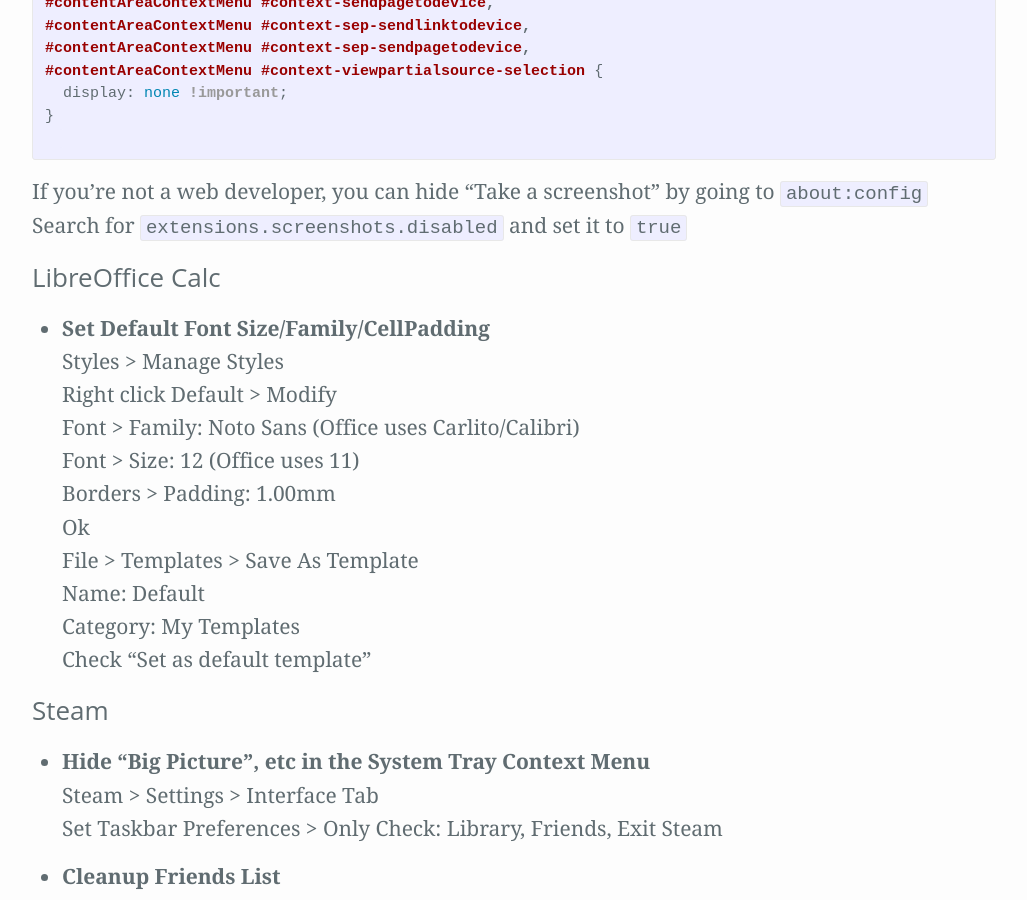
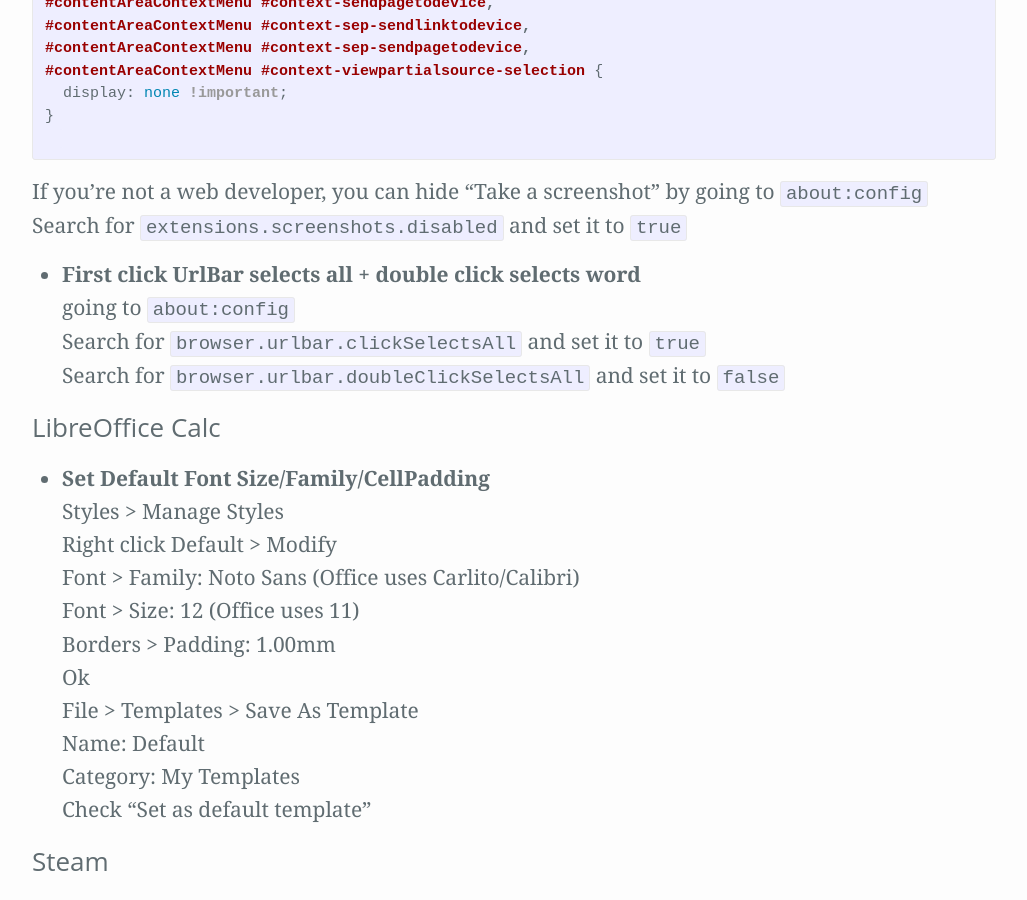
Before and after one commit to Zren/zren.github.io, a Jekyll site: the page built from kde.md, in a window 1280 px wide and 900 px high, scrolled down 13542 px. Shown: the whole window, without its empty margins (126-1153 px from the left). Built offline with Jekyll 4.4.1, drawn with Linux system fonts in a browser that asks for light colours.

Commit message:
DoubleClick selects word in Firefox UrlBar

```diff
--- a/kde.md
+++ b/kde.md
@@ -531,6 +531,13 @@
   If you're not a web developer, you can hide "Take a screenshot" by going to `about:config`
   Search for `extensions.screenshots.disabled` and set it to `true`
 
+{% assign i = i | plus: 1 %}
+* {:#cfg-{{ i }}} First click UrlBar selects all + double click selects word
+  going to `about:config`
+  Search for `browser.urlbar.clickSelectsAll` and set it to `true`
+  Search for `browser.urlbar.doubleClickSelectsAll` and set it to `false`
+
+
 ### LibreOffice Calc
 
 {% assign i = i | plus: 1 %}
```
